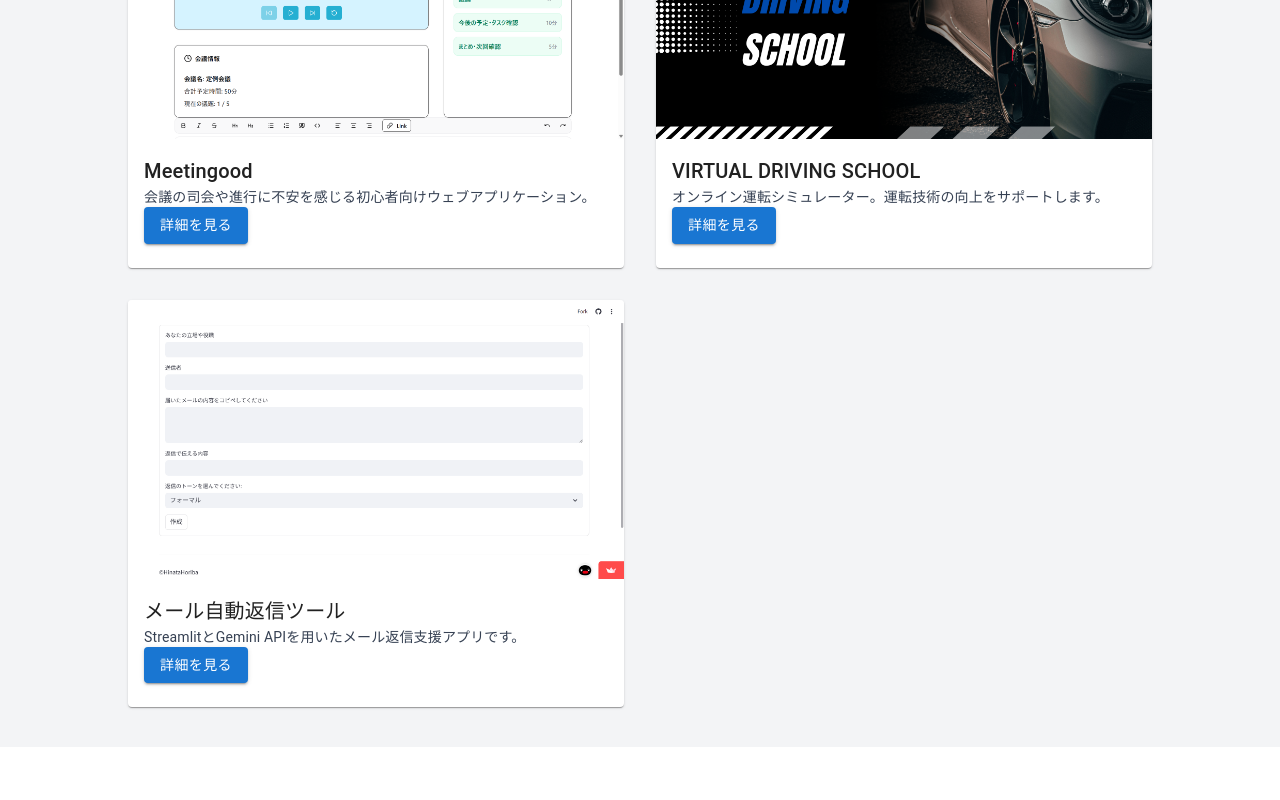
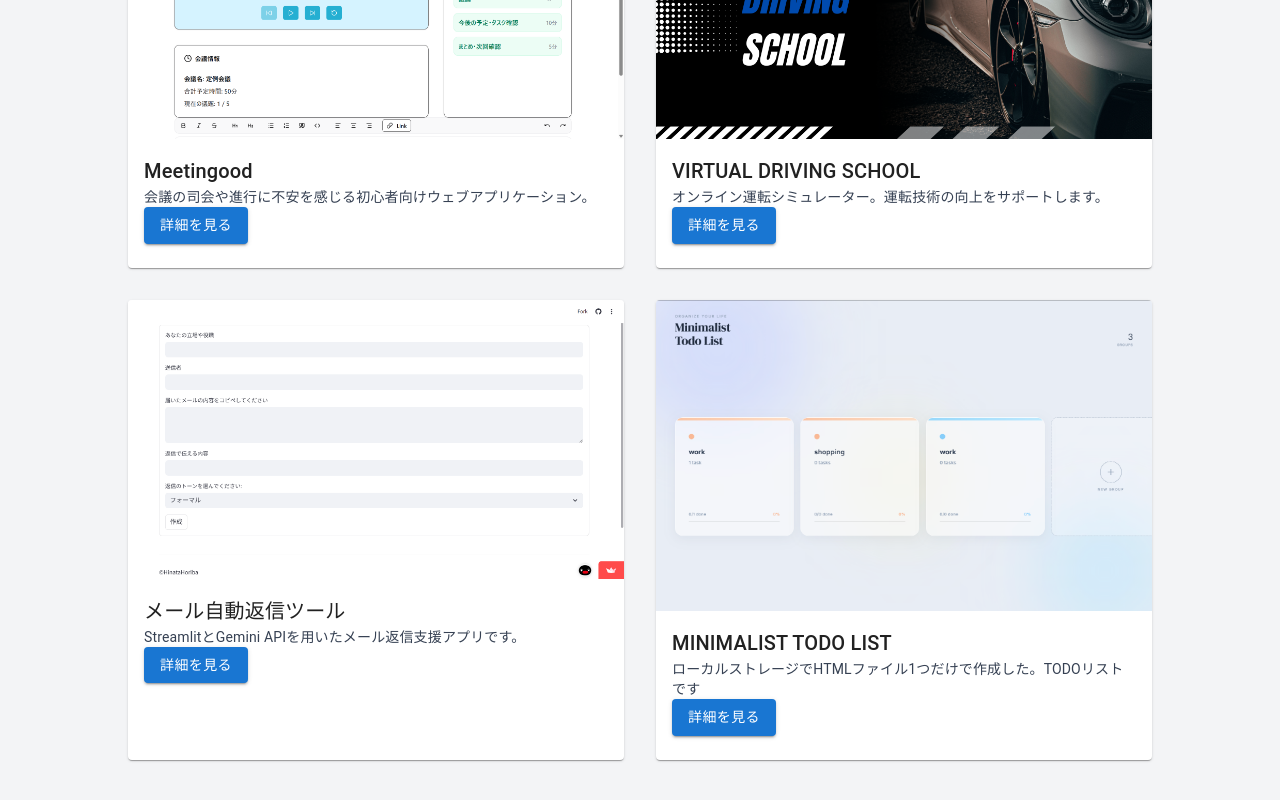
Before and after one commit to hinatahoriba/PortfolioVer3.0, a React (Vite) app: page / in a window 1280 px wide. Shown: the part 1350-2150 px from the top of the page. Before the commit the page ends 2097 px from the top, so only its background shows below. Built offline with nearby package versions, Linux system fonts and the light colour scheme.

Commit message:
add: ミニマリストTODOリスト追加

```diff
--- a/src/components/Works.jsx
+++ b/src/components/Works.jsx
@@ -17,6 +17,12 @@ const works = [
     title: "メール自動返信ツール",
     description: "StreamlitとGemini APIを用いたメール返信支援アプリです。",
     image: "mail-reply.png",
+    url: "https://mail-reply.streamlit.app/"
+  },
+  {
+    title: "MINIMALIST TODO LIST",
+    description: "ローカルストレージでHTMLファイル1つだけで作成した。TODOリストです",
+    image: "minimalist-todo-list.png",
     url: "https://mail-reply.streamlit.app/"
   }
 ];
```
Also changed, not shown: public/minimalist-todo-list.png (added).
